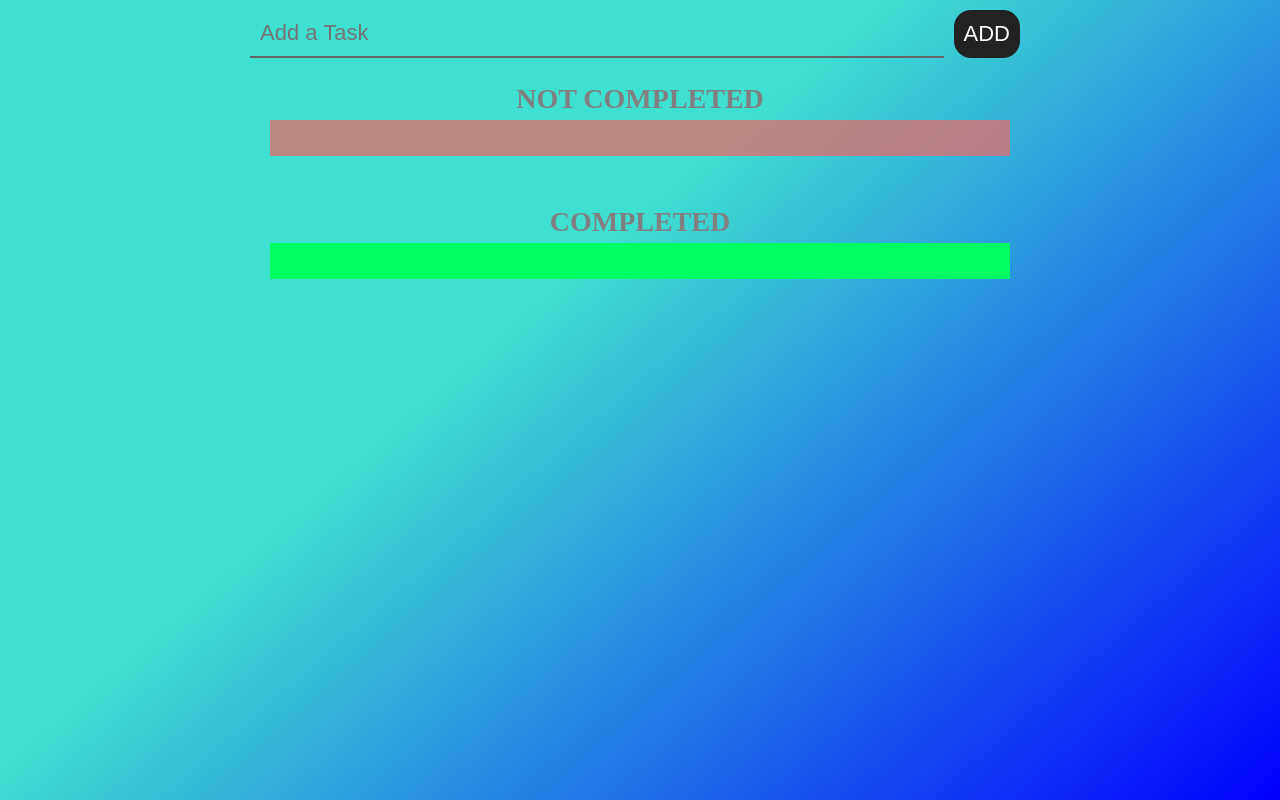
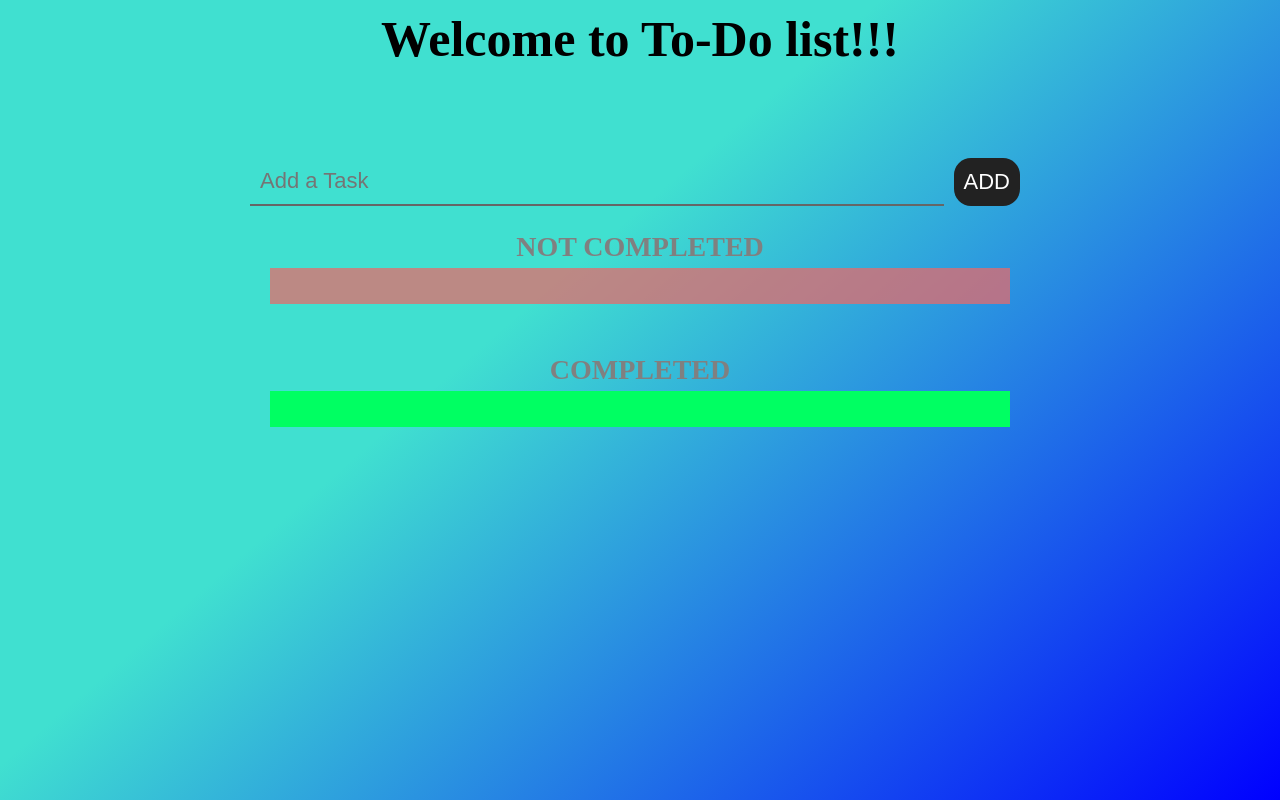
Before and after one commit to MahilShaik/To-Dolist-E-Cell-, a plain HTML site: page index.html in a window 1280 px wide. Drawn offline with Linux system fonts and the light colour scheme.

Commit message:
Update index.html

```diff
--- a/index.html
+++ b/index.html
@@ -98,7 +98,13 @@
         background: #333;
         color:#fff;
     }
-
+    .head{
+        text-align: center;
+        font-size: 50px;
+        color:black;
+        padding-bottom: 90px;
+        font-weight: bold;
+    }
 
 
 
@@ -108,6 +114,7 @@
 
 <body>
     <div class="container">
+       <p class ="head">Welcome to To-Do list!!!</p>
         <div class= "addtask">
            <input type="text" placeholder= "Add a Task">
            <button>Add</button>
```
